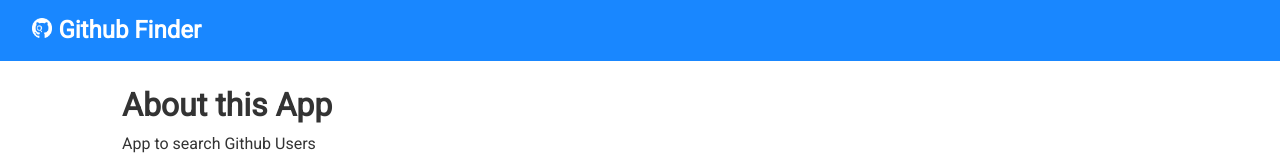
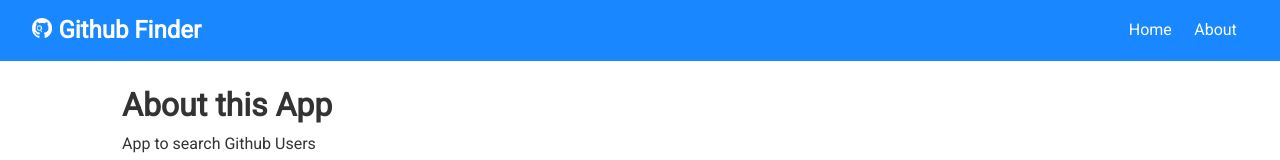
Before and after one commit to alexleybourne/Github-Finder, a React (Create React App) app: page /about in a window 1280 px wide. Shown: the top 160 px of the page. Built offline with nearby package versions, Linux system fonts and the light colour scheme; no server answers.

Commit message:
Links added to navbar

```diff
--- a/src/components/layout/NavBar.js
+++ b/src/components/layout/NavBar.js
@@ -1,6 +1,7 @@
 import React from "react"
 import PropTypes from "prop-types"
 import logo from "./GithubFinderLogoWhite.png"
+import { Link } from "react-router-dom"
 
 const NavBar = ({ title }) => {
   return (
@@ -17,6 +18,14 @@
             />
             {title}
           </h1>
+          <ul>
+            <li>
+              <Link to="/">Home</Link>
+            </li>
+            <li>
+              <Link to="/about">About</Link>
+            </li>
+          </ul>
         </nav>
       <div style={{ position: "relative", top: 0, margin: "0 0 80px 0" }}></div>
     </div>
```
